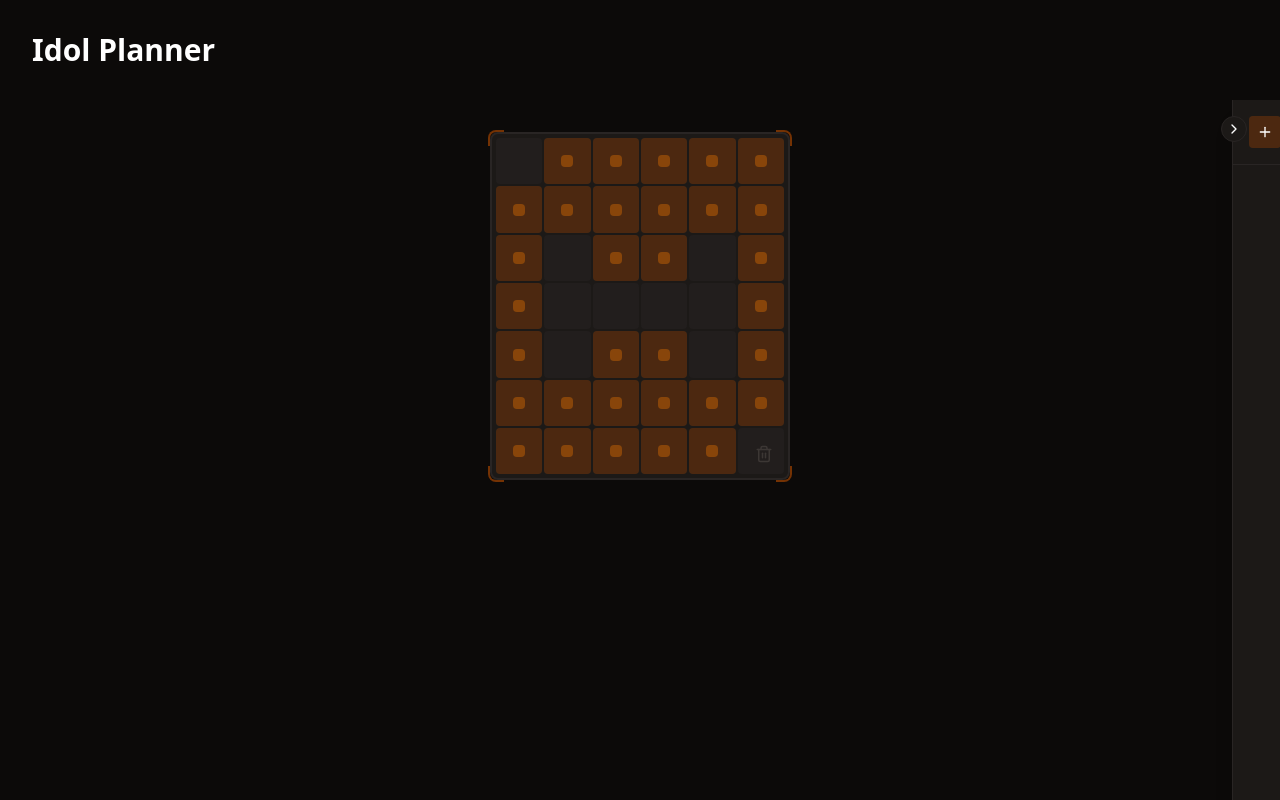
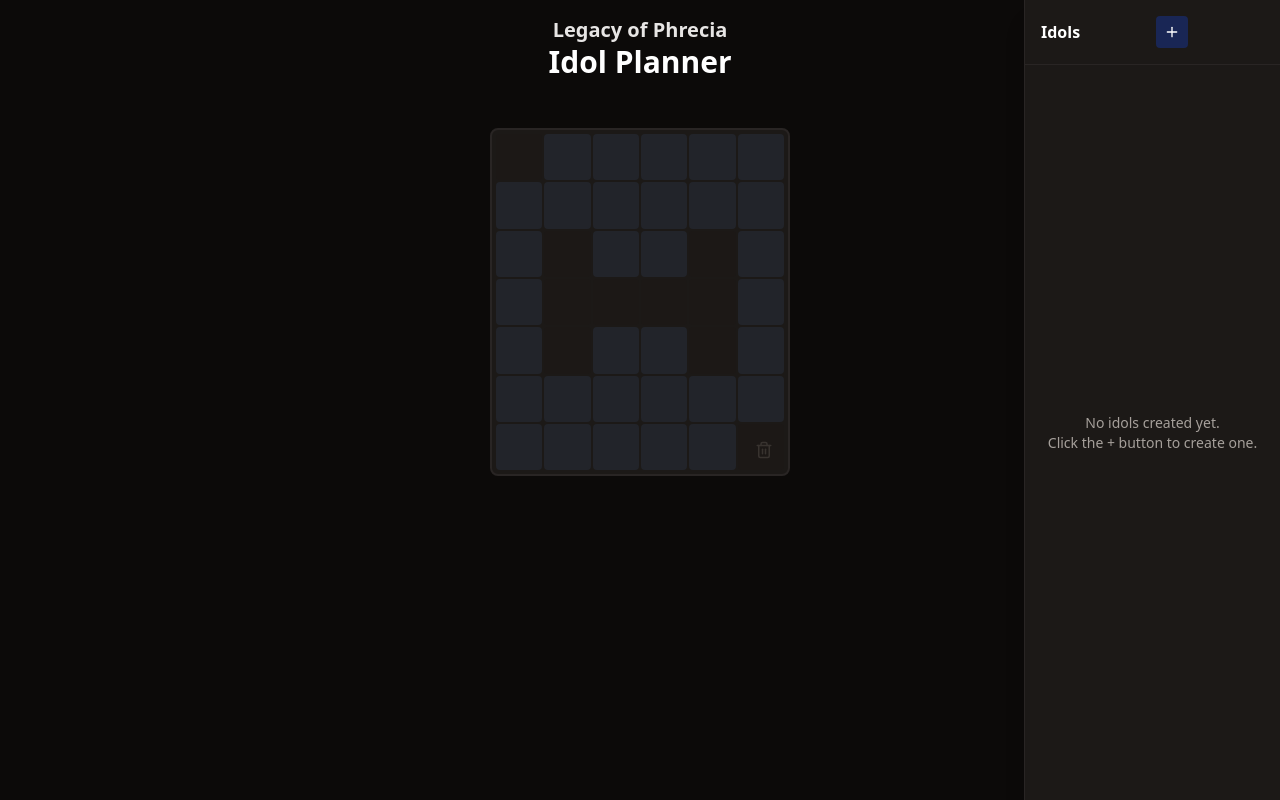
Before and after one commit to meatwallace/idol-planner, a React (Vite) app: page / in a window 1280 px wide. Built offline with nearby package versions, Linux system fonts and the light colour scheme.

Commit message:
feat: styles

```diff
--- a/index.html
+++ b/index.html
@@ -1,10 +1,10 @@
-<!DOCTYPE html>
+<!doctype html>
 <html lang="en">
   <head>
     <meta charset="UTF-8" />
     <link rel="icon" type="image/svg+xml" href="/vite.svg" />
     <meta name="viewport" content="width=device-width, initial-scale=1.0" />
-    <title>Path of Exile - Idol Planner</title>
+    <title>Idol Planner</title>
   </head>
   <body>
     <div id="root"></div>
--- a/src/App.tsx
+++ b/src/App.tsx
@@ -2,8 +2,7 @@ import { IdolGrid } from './components/Grid';
 import { IdolInventory } from './components/IdolInventory';
 import { IdolConfigForm } from './components/IdolConfigForm';
 import { DragPreviewLayer } from './components/DragPreviewLayer';
-import { ModifierList } from './components/ModifierList';
-import { GridCell, Idol, Grid, IdolModifier } from './types';
+import { GridCell, Idol, Grid } from './types';
 import { useState } from 'react';
 import { DndProvider } from 'react-dnd';
 import { HTML5Backend } from 'react-dnd-html5-backend';
@@ -88,16 +87,12 @@ function App() {
     setIsInventoryCollapsed(false);
   };
 
-  const handleAddIdol = (
-    name: string,
-    size: { width: number; height: number },
-    modifiers: IdolModifier[]
-  ) => {
+  const handleAddIdol = (name: string, size: { width: number; height: number }) => {
     const newIdol: Idol = {
       id: crypto.randomUUID(),
       name,
       size,
-      modifiers,
+      modifiers: [],
     };
 
     setIdols((prev) => [...prev, newIdol]);
@@ -165,7 +160,7 @@ function App() {
 
   return (
     <DndProvider backend={HTML5Backend}>
-      <div className='min-h-screen bg-stone-950 text-white'>
+      <div className='relative min-h-screen bg-stone-950 text-white'>
         {/* Drag Preview Layer */}
         <DragPreviewLayer />
 
@@ -175,14 +170,16 @@ function App() {
             fixed inset-0 bg-stone-950
             transition-all duration-300 ease-in-out
             pointer-events-none z-10
+            min-[900px]:hidden
             ${!isInventoryCollapsed ? 'opacity-50' : 'opacity-0'}
           `}
         />
 
-        <div className='min-h-screen flex flex-col'>
+        <div className='h-screen flex flex-col'>
           {/* Header */}
-          <header className='p-8'>
-            <h1 className='text-3xl font-bold'>Idol Planner</h1>
+          <header className='p-4 text-center'>
+            <h1 className='text-xl font-bold text-stone-200'>Legacy of Phrecia</h1>
+            <h2 className='text-3xl font-bold'>Idol Planner</h2>
           </header>
 
           {/* Main Content */}
@@ -190,7 +187,7 @@ function App() {
             {/* Left Side - Grid and Form */}
             <div className='flex-1 flex flex-col'>
               {/* Grid Container */}
-              <div className='flex-1 flex flex-col items-center p-8 space-y-8'>
+              <div className='flex-1 flex items-start justify-center p-8'>
                 <div className='w-[300px]'>
                   <IdolGrid
                     grid={grid}
@@ -198,11 +195,6 @@ function App() {
                     onIdolDrop={handleIdolDrop}
                     placedIdols={placedIdols}
                   />
-                </div>
-
-                {/* Modifier List */}
-                <div className='w-full max-w-4xl'>
-                  <ModifierList idols={idols} />
                 </div>
               </div>
 
--- a/src/components/Grid.tsx
+++ b/src/components/Grid.tsx
@@ -156,7 +156,7 @@ const GridCellComponent: React.FC<GridCellProps> = ({
       }}
       className={`
         aspect-square rounded relative
-        ${cell.isActive ? 'bg-amber-700/30 cursor-pointer hover:bg-amber-600/40' : 'bg-stone-800/50'}
+        ${cell.isActive ? 'bg-slate-700/30 cursor-pointer hover:bg-slate-600/40' : 'bg-stone-900/50'}
         ${cell.isOccupied && !shouldRenderIdol ? 'opacity-50' : ''}
         ${isPreview && isValidTarget ? 'bg-green-600/40' : ''}
         ${isPreview && !isValidTarget ? 'bg-red-600/40' : ''}
@@ -165,11 +165,6 @@ const GridCellComponent: React.FC<GridCellProps> = ({
       `}
       onClick={() => onClick?.(cell)}
     >
-      {cell.isActive && !isPreview && !placedIdol && (
-        <div className='w-full h-full flex items-center justify-center'>
-          <div className='w-3 h-3 bg-amber-600/40 rounded-sm' />
-        </div>
-      )}
       {shouldRenderIdol && (
         <div
           ref={previewRef}
@@ -383,12 +378,6 @@ export const IdolGrid: React.FC<GridProps> = ({
 
       {/* Delete Zone */}
       <DeleteZone onDelete={handleDelete} />
-
-      {/* Decorative corners */}
-      <div className='absolute -top-1 -left-1 w-4 h-4 border-t-2 border-l-2 border-amber-700/60 rounded-tl-lg' />
-      <div className='absolute -top-1 -right-1 w-4 h-4 border-t-2 border-r-2 border-amber-700/60 rounded-tr-lg' />
-      <div className='absolute -bottom-1 -left-1 w-4 h-4 border-b-2 border-l-2 border-amber-700/60 rounded-bl-lg' />
-      <div className='absolute -bottom-1 -right-1 w-4 h-4 border-b-2 border-r-2 border-amber-700/60 rounded-br-lg' />
     </div>
   );
 };
--- a/src/components/IdolConfigForm.tsx
+++ b/src/components/IdolConfigForm.tsx
@@ -313,7 +313,7 @@ export const IdolConfigForm: React.FC<IdolConfigFormProps> = ({
                   onChange={handleNameChange}
                   className={`
                     w-full bg-stone-800 border rounded px-2 py-1.5 text-sm
-                    focus:outline-none focus:border-amber-600
+                    focus:outline-none focus:border-blue-600
                     ${errors.name ? 'border-red-500' : 'border-stone-700'}
                   `}
                   placeholder='Enter idol name...'
@@ -338,7 +338,7 @@ export const IdolConfigForm: React.FC<IdolConfigFormProps> = ({
                           ${
                             formData.size.width === size.width &&
                             formData.size.height === size.height
-                              ? 'bg-amber-700/30 border-amber-600'
+                              ? 'bg-blue-700/30 border-blue-600'
                               : 'bg-stone-800 border-stone-700 hover:bg-stone-700'
                           }
                         `}
@@ -435,7 +435,7 @@ export const IdolConfigForm: React.FC<IdolConfigFormProps> = ({
                 </button>
                 <button
                   type='submit'
-                  className='px-3 py-1.5 text-sm bg-amber-700/30 hover:bg-amber-600/40 rounded'
+                  className='px-3 py-1.5 text-sm bg-blue-700/30 hover:bg-blue-600/40 rounded'
                 >
                   {isEditing ? 'Save Changes' : 'Create Idol'}
                 </button>
--- a/src/components/IdolInventory.tsx
+++ b/src/components/IdolInventory.tsx
@@ -37,10 +37,10 @@ interface SectionHeaderProps {
 }
 
 const SectionHeader: React.FC<SectionHeaderProps> = ({ size, image, name }) => (
-  <div className='flex items-center gap-2 py-2 px-1 border-b border-stone-800'>
+  <div className='flex items-center gap-2 py-2 px-2 border-b border-stone-800'>
     <img src={image} alt={name} className='w-5 h-5 object-contain opacity-70' />
-    <div className='text-xs font-medium text-stone-300 flex-1'>{name}</div>
-    <div className='text-xs text-stone-500 pr-2'>
+    <div className='text-xs font-medium text-stone-300 flex-1 min-[900px]:block hidden'>{name}</div>
+    <div className='text-xs text-stone-400 min-[900px]:block hidden'>
       {size.width}x{size.height}
     </div>
   </div>
@@ -74,13 +74,13 @@ export const IdolInventory: React.FC<IdolInventoryProps> = ({
   }));
 
   return (
-    <div className='absolute top-0 right-0 h-full'>
+    <div className='fixed top-0 right-0 h-screen'>
       <div
         className={`
           flex flex-col
-          h-full
+          h-screen
           transition-all duration-300 ease-in-out
-          ${isCollapsed ? 'w-12' : 'w-64'}
+          ${isCollapsed ? 'w-12 min-[900px]:w-64' : 'w-64'}
           bg-stone-900 border-l border-stone-800
           shadow-xl
           relative z-10
@@ -88,27 +88,32 @@ export const IdolInventory: React.FC<IdolInventoryProps> = ({
       >
         <button
           onClick={onToggleCollapse}
-          className='absolute -left-3 top-4 bg-stone-900 border border-stone-800 rounded-full p-1 hover:bg-stone-800 cursor-pointer z-10'
+          className='absolute -left-3 top-4 bg-stone-900 border border-stone-800 rounded-full p-1 hover:bg-stone-800 cursor-pointer z-10 min-[900px]:hidden'
         >
           {isCollapsed ? <ChevronRight size={16} /> : <ChevronLeft size={16} />}
         </button>
 
         <div className='flex-1 flex flex-col'>
           <div className='p-4 border-b border-stone-800 flex items-center justify-between'>
-            {!isCollapsed && <h2 className='font-semibold'>Idols</h2>}
+            <h2 className={`font-semibold ${isCollapsed ? 'hidden min-[900px]:inline-block' : ''}`}>
+              Idols
+            </h2>
             <button
               onClick={() => onCreateIdol()}
-              className='ml-auto bg-amber-700/30 hover:bg-amber-600/40 rounded p-2'
+              className={`bg-blue-700/30 hover:bg-blue-600/40 rounded p-2 ${
+                isCollapsed ? 'mx-auto min-[900px]:ml-auto' : 'ml-auto'
+              }`}
               title='Create New Idol'
             >
               <Plus size={16} />
             </button>
           </div>
 
-          {!isCollapsed && (
-            <div className='flex-1 overflow-y-auto'>
+          <div
+            className={`flex-1 overflow-y-auto ${isCollapsed ? 'hidden min-[900px]:block' : ''}`}
+          >
             {idols.length === 0 ? (
-                <div className='text-stone-400 text-sm text-center flex items-center justify-center h-full'>
+              <div className='text-stone-400 text-sm text-center flex items-center justify-center h-full p-4'>
                 <div>
                   No idols created yet.
                   <br />
@@ -143,7 +148,6 @@ export const IdolInventory: React.FC<IdolInventoryProps> = ({
               </div>
             )}
           </div>
-          )}
         </div>
       </div>
     </div>
--- a/src/components/IdolPreview.tsx
+++ b/src/components/IdolPreview.tsx
@@ -45,7 +45,7 @@ export const IdolPreview: React.FC<IdolPreviewProps> = ({ idol, className = '' }
     <div
       className={`
         rounded relative overflow-hidden
-        ${isPlaced ? 'bg-amber-700' : 'bg-amber-700/30 border border-amber-600/40'}
+        ${isPlaced ? 'bg-slate-700' : 'bg-slate-700/30 border border-slate-600/40'}
         ${className}
       `}
       style={{
```
Also changed, not shown: src/components/IdolConfigModal.tsx (deleted, +0 -99 lines), src/components/ModifierList.tsx (+21 -6 lines). Lines whose indentation alone changed are shown as unchanged.
